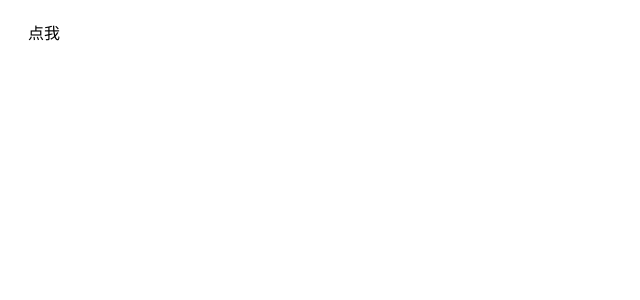
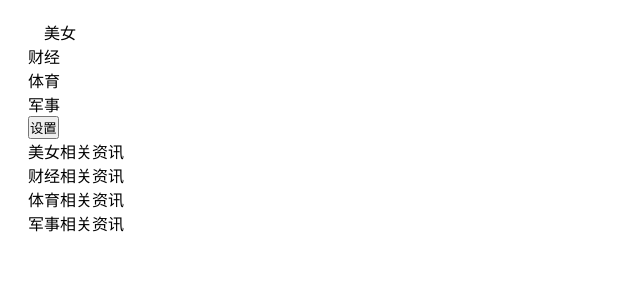
Before and after one commit to sulimi/sim-ui, a Vue app: page / in a window 1280 px wide. Shown: the top 300 px of the page, without its empty margins (0-640 px from the left). Built offline with nearby package versions, Linux system fonts and the light colour scheme.

Commit message:
tabs：完成基本框架

```diff
--- a/App.vue
+++ b/App.vue
@@ -1,13 +1,28 @@
 <template>
   <div id="app">
-    <div @click="showToast">
-      点我
-    </div>
+    <g-tabs :selected.sync="sports" >
+      <g-tabs-head>
+        <template slot="actions"><button>设置</button></template>
+        <g-tabs-item name="woman" disabled><g-icon icon="error"></g-icon>美女</g-tabs-item>
+        <g-tabs-item name="finance">财经</g-tabs-item>
+        <g-tabs-item name="sports">体育</g-tabs-item>
+        <g-tabs-item name="military">军事</g-tabs-item>
+      </g-tabs-head>
+
+      <g-tabs-body>
+        <g-tabs-pane>美女相关资讯</g-tabs-pane>
+        <g-tabs-pane>财经相关资讯</g-tabs-pane>
+        <g-tabs-pane>体育相关资讯</g-tabs-pane>
+        <g-tabs-pane>军事相关资讯</g-tabs-pane>
+      </g-tabs-body>
+    </g-tabs>
   </div>
 </template>
 
 <script>
+  import Button from './src/components/button/Button';
   export default {
+    components: {Button},
     data() {
       return {
         loading1: true,
@@ -16,7 +31,7 @@
       };
     },
     methods: {
-      showToast(){
+      showToast() {
         this.$toast('我出间分厘圣诞节分厘卡记录卡就科技的发达的空间分厘卡电视机发卡的现了', {
           // position: 'middle',
           closeButton: {
--- /dev/null
+++ b/src/components/tab/Tabs.vue
@@ -0,0 +1,27 @@
+<template>
+  <div class="tabs">
+    <slot></slot>
+  </div>
+</template>
+<script>
+  export default {
+    props: {
+      selected: {
+        type: String,
+        required: true
+      },
+      direction:{
+        type: String,
+        default:'horizontal',
+        validator(value){
+          return ['horizontal', 'vertical'].indexOf(value)>=0
+        }
+      }
+    }
+  };
+</script>
+<style lang="scss" scoped>
+  .tabs {
+
+  }
+</style>
--- /dev/null
+++ b/src/components/tab/TabsBody.vue
@@ -0,0 +1,15 @@
+<template>
+  <div class="tabs-body">
+    <slot></slot>
+  </div>
+</template>
+<script>
+  export default {
+
+  }
+</script>
+<style lang="scss" scoped>
+  .tabs-body{
+
+  }
+</style>
--- /dev/null
+++ b/src/components/tab/TabsHead.vue
@@ -0,0 +1,16 @@
+<template>
+  <div class="tabs-head">
+    <slot></slot>
+    <slot name="actions"></slot>
+  </div>
+</template>
+<script>
+  export default {
+
+  }
+</script>
+<style lang="scss" scoped>
+  .tabs-head{
+
+  }
+</style>
--- /dev/null
+++ b/src/components/tab/TabsItem.vue
@@ -0,0 +1,20 @@
+<template>
+  <div class="tabs-item">
+    <slot></slot>
+  </div>
+</template>
+<script>
+  export default {
+    props: {
+      disabled: {
+        type: Boolean,
+        default: false
+      }
+    }
+  };
+</script>
+<style lang="scss" scoped>
+  .tabs-item {
+
+  }
+</style>
--- /dev/null
+++ b/src/components/tab/TabsPane.vue
@@ -0,0 +1,15 @@
+<template>
+  <div class="tabs-pane">
+    <slot></slot>
+  </div>
+</template>
+<script>
+  export default {
+
+  }
+</script>
+<style lang="scss" scoped>
+  .tabs-pane{
+
+  }
+</style>
```
Also changed, not shown: main.js (+11 -0 lines).
